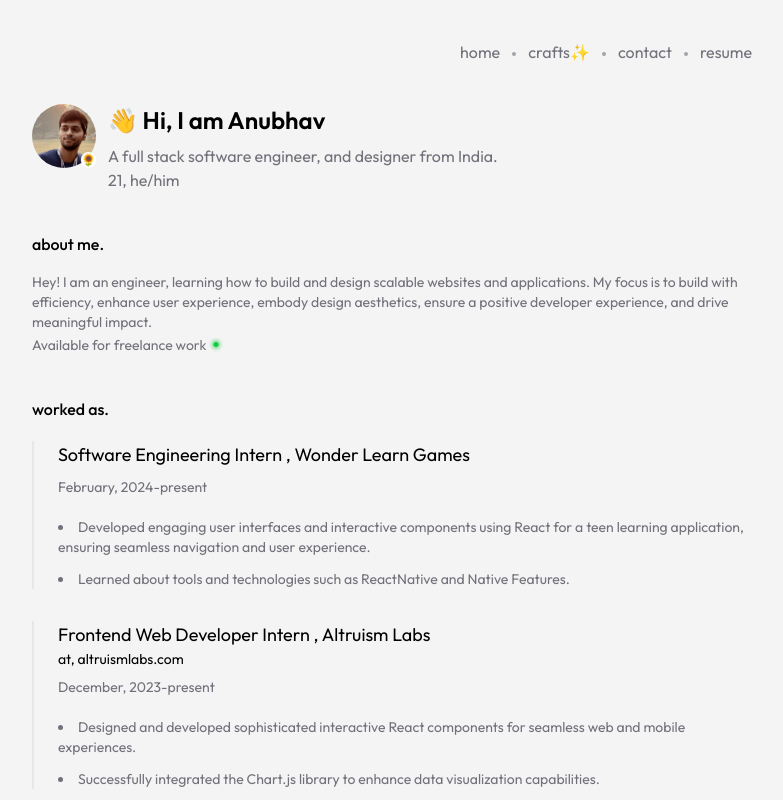
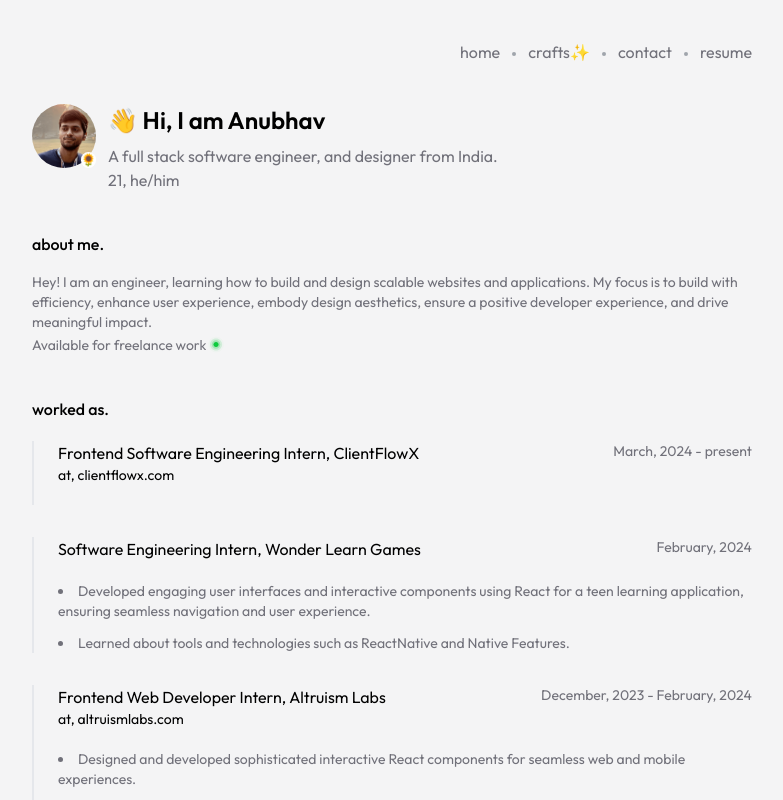
Before and after one commit to Anubhav-Pal/Portfolio, a Next.js app: page / in a window 1280 px wide. Shown: the top 800 px of the page, without its empty margins (248-1031 px from the left). Built offline with nearby package versions, Linux system fonts and the light colour scheme.

Commit message:
Update Work Experience

```diff
--- a/components/Work.jsx
+++ b/components/Work.jsx
@@ -1,15 +1,24 @@
 import React from 'react'
 
 const companies = [
+  {
+    position: "Frontend Software Engineering Intern",
+    companyName: "ClientFlowX",
+    companyWebsite: "clientflowx.com",
+    companyWebsiteLink: "https://www.clientflowx.com/",
+    workedOn: [],
+    startingMonth: "March, 2024",
+    endingMonth: "present",
+  },
   {
     position: "Software Engineering Intern",
     companyName: "Wonder Learn Games",
     companyWebsite: "",
     companyWebsiteLink: "",
     workedOn: ["Developed engaging user interfaces and interactive components using React for a teen learning application, ensuring seamless navigation and user experience.",
-  "Learned about tools and technologies such as ReactNative and Native Features."],
+      "Learned about tools and technologies such as ReactNative and Native Features."],
     startingMonth: "February, 2024",
-    endingMonth: "present",
+    endingMonth: "",
   },
   {
     position: "Frontend Web Developer Intern",
@@ -18,7 +27,7 @@ const companies = [
     companyWebsiteLink: "http://www.altruismlabs.com/",
     workedOn: ["Designed and developed sophisticated interactive React components for seamless web and mobile experiences.", "Successfully integrated the Chart.js library to enhance data visualization capabilities."],
     startingMonth: "December, 2023",
-    endingMonth: "present",
+    endingMonth: "February, 2024",
   },
 
 ]
@@ -28,14 +37,14 @@ const Work = () => {
     <div className='flex flex-col gap-8'>
       {companies.map((company, index) => ( // Added index parameter for unique key
         <div className='border-l-2 pl-6 hover:border-orange-300 cursor-default transition-all flex flex-col gap-5' key={index}> {/* Added key prop */}
-          <div className='flex flex-col gap-2'>
+          <div className='flex sm:flex-row flex-col items-start justify-between gap-2'>
             <div>
-              <div className='capitalize text-lg'>{company.position} , {company.companyName}</div>
-              {company.companyName==="Wonder Learn Games"?'':
-              <div className={`text-sm `}>at, <a href={company.companyWebsiteLink}>{company.companyWebsite}</a></div>
+              <div className='capitalize text-md '>{company.position}, {company.companyName}</div>
+              {company.companyName === "Wonder Learn Games" ? '' :
+                <div className={`text-sm `}>at, <a href={company.companyWebsiteLink}>{company.companyWebsite}</a></div>
               }
             </div>
-            <div className='text-sd text-sm'>{company.startingMonth}-{company.endingMonth}</div>
+            <div className='text-sd text-sm'>{company.startingMonth} <span className={`${company.endingMonth === "" ? 'hidden' : ''}`}>-</span>  {company.endingMonth}</div>
           </div>
           <div>
             <ul className='list-disc flex flex-col gap-3 list-inside'>
--- a/containers/Achievements.jsx
+++ b/containers/Achievements.jsx
@@ -7,7 +7,7 @@ const Achievements = () => {
             <div className='font-medium mb-4'>achievements & recognitions.</div>
             <div className='border-l-2 pl-6 hover:border-orange-300 cursor-default transition-all'>
                 <div>
-                    <ul className='list-disc flex flex-col gap-3'>
+                    <ul className='list-disc flex flex-col gap-3 list-inside'>
                         <li className='text-sd text-sm'>Selected as a <span className='font-semibold'>Top 30 Winner</span> in the 2023 <span className='font-semibold'> Samsung Solve for Tomorrow </span>, surpassing <span className='font-semibold'>70,000+</span> submissions, and earning commendation from <span className='font-semibold'> Samsung India</span> with a feature on Twitter.</li>
                         <li className='text-sd text-sm'> <span className='font-semibold'> Finalist at SIH 2023</span> - A Prestigious National Level Hackthon</li>
                         <li className='text-sd text-sm'> <span className='font-semibold'> Trident Hacks 2023</span> - Nationals 2nd runner up out of 800 teams</li>
```
